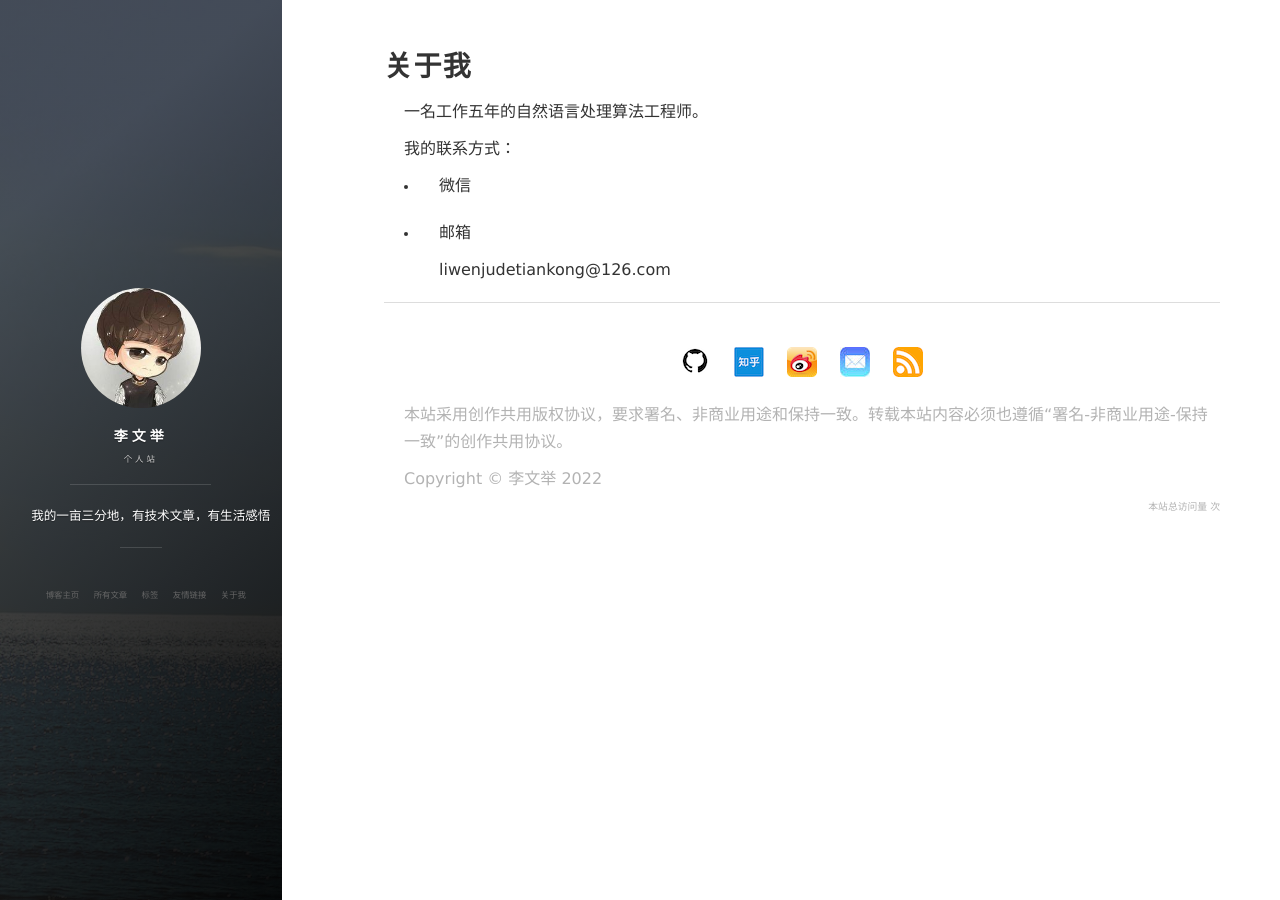
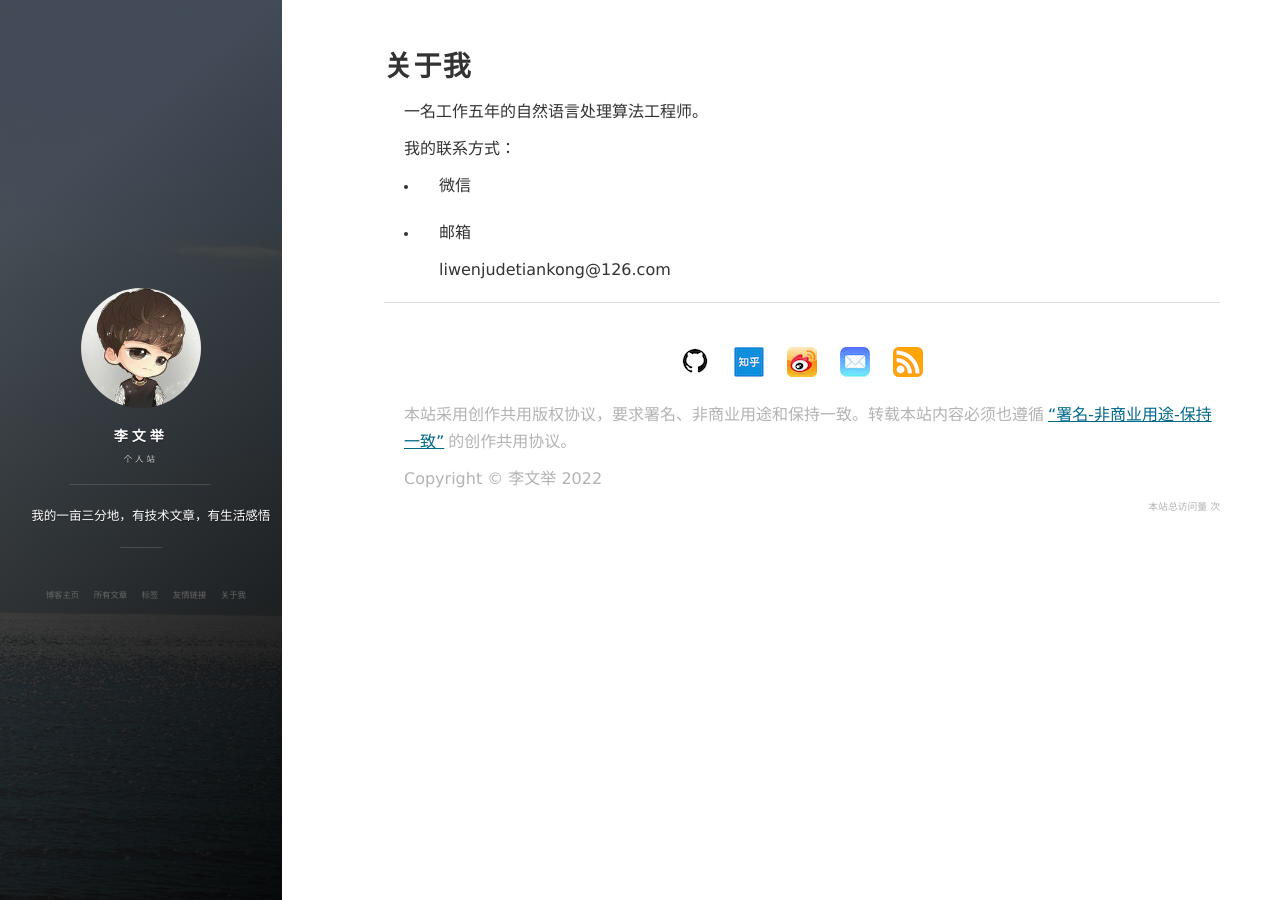
Before and after one commit to liwenju0/liwenju0.github.io, a Jekyll site: the page built from about.md, in a window 1280 px wide. Built offline with Jekyll 4.4.1, drawn with Linux system fonts in a browser that asks for light colours; nearby versions of some CDN libraries; comment, search, counter and statistics services are not loaded; part of the change alters nothing that is shown.

Commit message:
添加版权说明

```diff
--- a/_includes/footer.html
+++ b/_includes/footer.html
@@ -87,7 +87,7 @@
 
 
         <div class = "footer_div">
-          <p>本站采用创作共用版权协议，要求署名、非商业用途和保持一致。转载本站内容必须也遵循“署名-非商业用途-保持一致”的创作共用协议。</p>
+          <p>本站采用创作共用版权协议，要求署名、非商业用途和保持一致。转载本站内容必须也遵循<a href="https://creativecommons.org/licenses/by-nc-nd/2.5/cn/">“署名-非商业用途-保持一致”</a>的创作共用协议。</p>
            <p class="copyright text-muted">
             Copyright &copy; {{ site.title }} {{ site.time | date: '%Y' }}
             </p>
```
